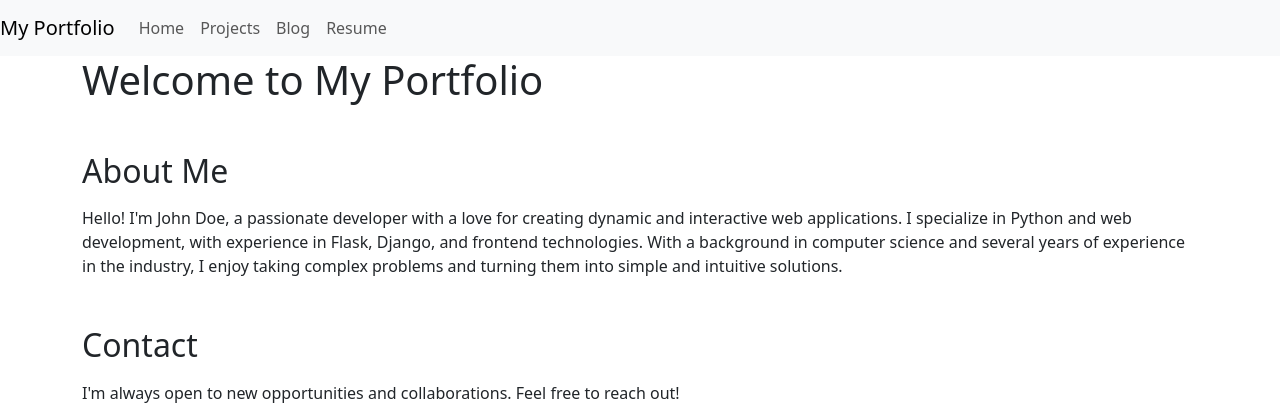
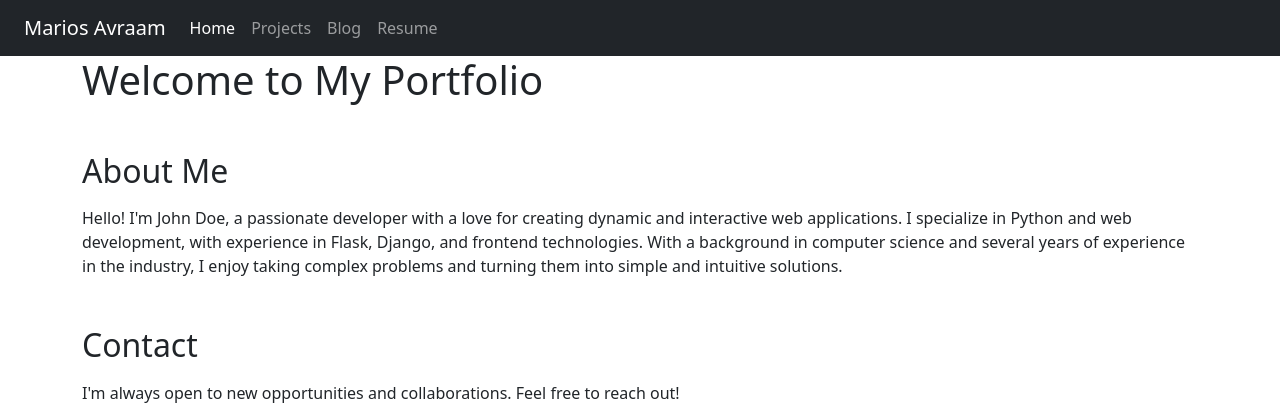
Before and after one commit to MariosAvraam/portfolio-website, a Flask app: page / in a window 1280 px wide. Shown: the top 420 px of the page. Run offline with Flask 3, Linux system fonts and the light colour scheme; some libraries are stand-ins or nearby versions.

Commit message:
Change navbar styling. Mark the current active page.

```diff
--- a/app.py
+++ b/app.py
@@ -10,15 +10,15 @@ app = Flask(__name__)
 
 @app.route('/')
 def index():
-    return render_template('index.html')
+    return render_template('index.html', active='home')
 
 @app.route('/projects')
 def projects():
-    return render_template('projects.html')
+    return render_template('projects.html', active='projects')
 
 @app.route('/blog')
 def blog():
-    return render_template('blog.html')
+    return render_template('blog.html', active='blog')
 
 @app.route('/resume')
 def resume():
--- a/templates/layout.html
+++ b/templates/layout.html
@@ -9,21 +9,21 @@
 </head>
 
 <body>
-  <nav class="navbar navbar-expand-lg navbar-light bg-light">
-    <a class="navbar-brand" href="/">My Portfolio</a>
+  <nav class="navbar navbar-expand-lg navbar-dark bg-dark px-4">
+    <a class="navbar-brand font-weight-bold" href="/">Marios Avraam</a>
     <button class="navbar-toggler" type="button" data-toggle="collapse" data-target="#navbarNav" aria-controls="navbarNav" aria-expanded="false" aria-label="Toggle navigation">
       <span class="navbar-toggler-icon"></span>
     </button>
     <div class="collapse navbar-collapse" id="navbarNav">
-      <ul class="navbar-nav">
+      <ul class="navbar-nav ml-auto">
         <li class="nav-item">
-          <a class="nav-link" href="/">Home</a>
+          <a class="nav-link {{ 'active' if active == 'home' else '' }}" href="/">Home</a>
         </li>
         <li class="nav-item">
-          <a class="nav-link" href="/projects">Projects</a>
+          <a class="nav-link {{ 'active' if active == 'projects' else '' }}" href="/projects">Projects</a>
         </li>
         <li class="nav-item">
-          <a class="nav-link" href="/blog">Blog</a>
+          <a class="nav-link {{ 'active' if active == 'blog' else '' }}" href="/blog">Blog</a>
         </li>
         <li class="nav-item">
           <a class="nav-link" href="/resume">Resume</a>
```
